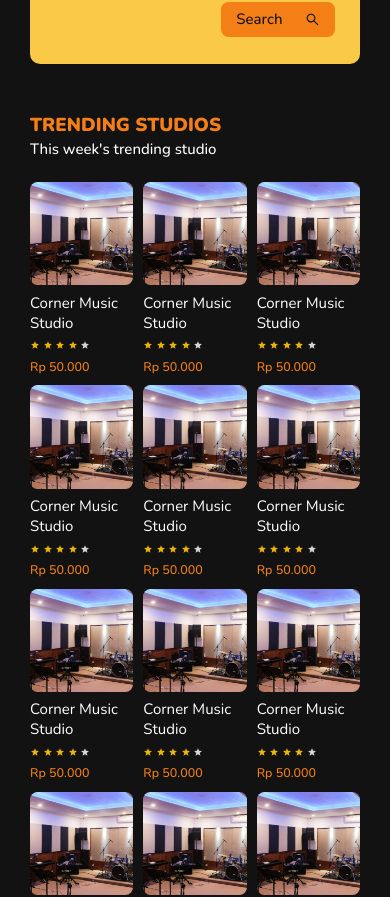
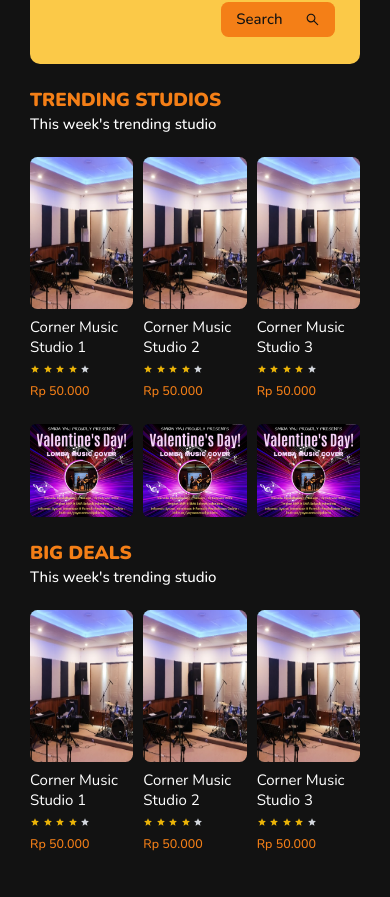
Before and after one commit to Minezee/StudioHub, a React (Vite) app: page / in a window 390 px wide. Shown: the part 821-1718 px from the top of the page. Built offline with nearby package versions, Linux system fonts and the light colour scheme.

Commit message:
add new feature'slider' and remove unused code

```diff
--- a/src/containers/Home/StudioContainer.jsx
+++ b/src/containers/Home/StudioContainer.jsx
@@ -1,30 +1,52 @@
-import { display_studio } from '@/assets'
-import { DisplayStar } from '@/components/global'
+import { display_studio } from '@/assets';
+import { DisplayStar } from '@/components/global';
+import { Swiper, SwiperSlide } from "swiper/react";
+import "swiper/css";
 
 const StudioContainer = ({ title, paragraph, studio }) => {
-    let studioData;
-    if(window.innerWidth < 1000){
-        studioData = studio.slice(2)
-    } else {
-        studioData = studio
-    }
-
     return (
         <section className='text-white'>
-            <h2 className="text-orange-500 text-3xl lgtext-5xl font-black mt-20">{title}</h2>
+            <h2 className="text-orange-500 text-3xl lgtext-5xl font-black mt-10 sm:mt-20">{title}</h2>
             <p className="text-2xl font-medium mt-1">{paragraph}</p>
-            <div className='mt-9 grid lg:grid-cols-5 grid-cols-3 gap-4'>
-                {studioData.map(data => (
-                    <div key={data} className='text-2xl flex flex-col gap-3'>
-                        <div className='h-3/5 rounded-xl'>
+            {/* large */}
+            <Swiper
+            slidesPerView={5}
+            spaceBetween={20}
+            slidesPerGroup={5}
+            initialSlide={0}
+            loop
+            className='mySwiper hidden lg:block mt-9'>
+                {studio.map(data => (
+                    <SwiperSlide key={data} className='text-2xl flex flex-col gap-3 cursor-pointer'>
+                        <div className='h-[15.25rem] rounded-xl'>
                             <img src={display_studio} alt="" className='h-full w-full rounded-xl' />
                         </div>
-                        <h3>Corner Music Studio</h3>
+                        <h3>Corner Music Studio {data}</h3>
                         <DisplayStar rating={4} />
                         <p className='text-orange-500 font-medium text-xl lg:text-2xl'>Rp 50.000</p>
-                    </div>
+                    </SwiperSlide>
                 ))}
-            </div>
+            </Swiper>
+
+            {/* small */}
+            <Swiper
+            slidesPerView={3}
+            spaceBetween={10}
+            slidesPerGroup={3}
+            initialSlide={0}
+            loop
+            className='mySwiper block lg:hidden mt-9'>
+                {studio.map(data => (
+                    <SwiperSlide key={data} className='text-2xl flex flex-col gap-3 cursor-pointer'>
+                        <div className='h-[15.25rem] rounded-xl'>
+                            <img src={display_studio} alt="" className='h-full w-full rounded-xl' />
+                        </div>
+                        <h3>Corner Music Studio {data}</h3>
+                        <DisplayStar rating={4} />
+                        <p className='text-orange-500 font-medium text-xl lg:text-2xl'>Rp 50.000</p>
+                    </SwiperSlide>
+                ))}
+            </Swiper>
         </section>
     )
 }
```
